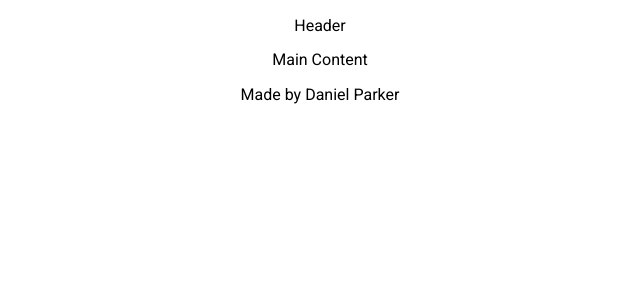
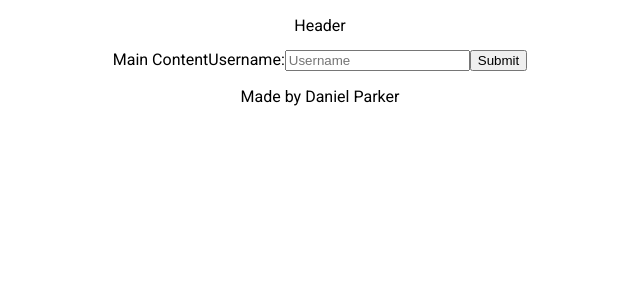
Before and after one commit to dunsd/runeterra-project, a React (Create React App) app: page / in a window 1280 px wide. Shown: the top 300 px of the page, without its empty margins (320-960 px from the left). Built offline with nearby package versions, Linux system fonts and the light colour scheme.

Commit message:
Add form to enter and store username
Set username to local storage and retrieve when username
is changed

```diff
--- a/src/components/MainContent.js
+++ b/src/components/MainContent.js
@@ -1,11 +1,13 @@
 import React from "react";
 import './css/Main.css';
+import UserForm from "./UserForm";
 
 const MainContent = () => {
 
     return (
         <div className="maincontent">
             Main Content
+            <UserForm />
         </div>
     )
 }
--- /dev/null
+++ b/src/components/UserForm.js
@@ -0,0 +1,42 @@
+import React from "react";
+import { useState, useEffect } from "react";
+
+const UserForm = () => {
+
+    const [userName, setUserName] = useState(() => {
+        const storedUser = localStorage.getItem("userName");
+        const parsedUser = JSON.parse(storedUser);
+        return parsedUser || "";
+    });
+
+    const handleUserNameChange = (e) => {
+        const name = e.target.value;
+        setUserName(name);
+    }
+
+    useEffect(() => {
+        localStorage.setItem("userName", JSON.stringify(userName))
+    }, [userName]);
+
+
+    return (
+        <form
+            className="userForm"
+            onSubmit={(e) => e.preventDefault()}
+        >
+            <label htmlFor="nameEntry">Username:</label>
+            <input
+                name="nameEntry"
+                type="text"
+                value={userName}
+                onChange={handleUserNameChange}
+                placeholder="Username"
+            />
+
+            <input type="submit" value="Submit"></input>
+
+        </form>
+    )
+}
+
+export default UserForm;
```
